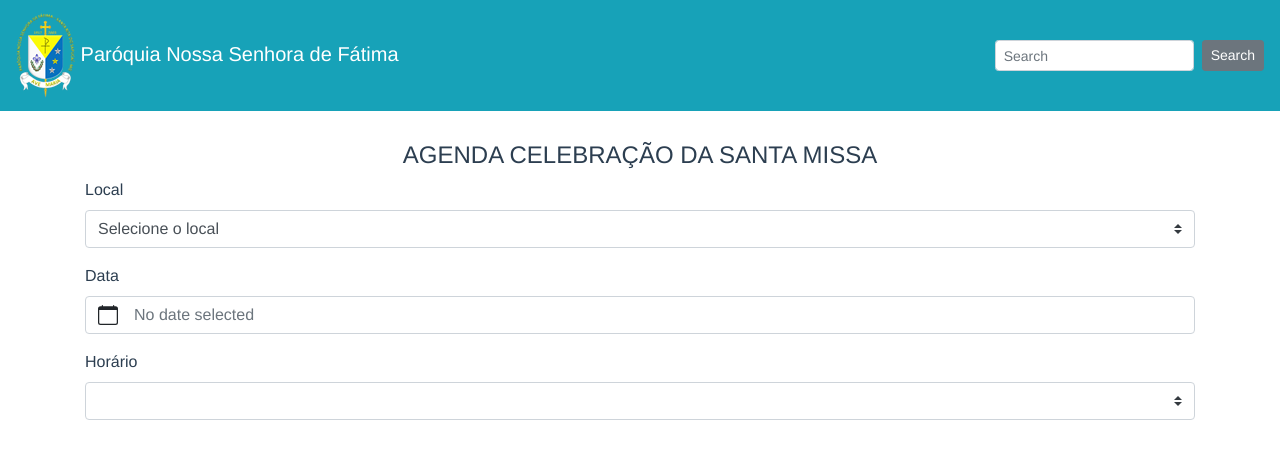
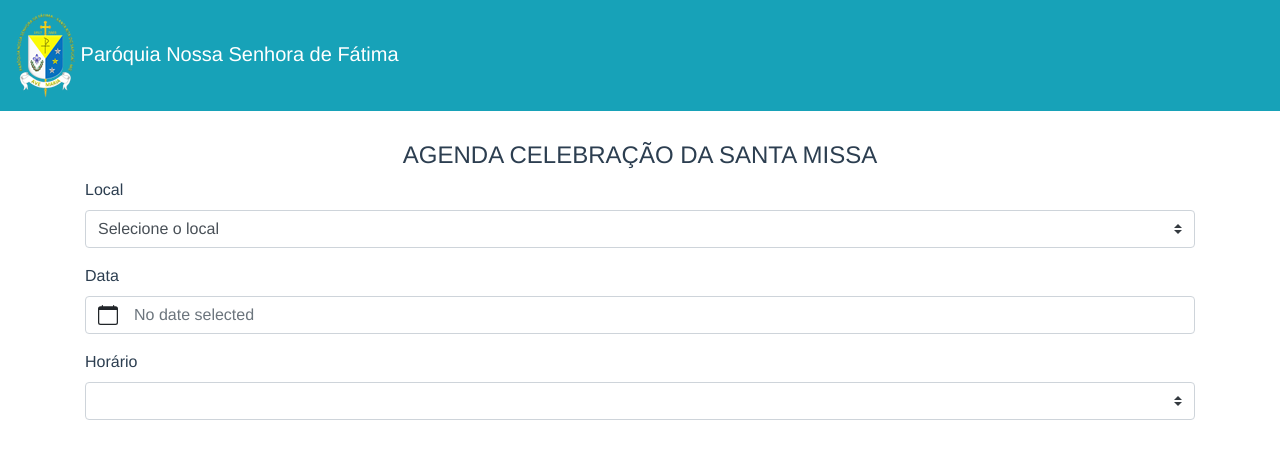
Before and after one commit to alexandre-uaio/agenda-font, a Vue app: page / in a window 1280 px wide. Shown: the top 458 px of the page. Built offline with nearby package versions, Linux system fonts and the light colour scheme.

Commit message:
Pronto para publicação

```diff
--- a/src/App.vue
+++ b/src/App.vue
@@ -1,28 +1,18 @@
 <template>
   <div id="app">
-    <section id=navbar>
+    <section id="navbar">
       <b-navbar toggleable="lg" type="dark" variant="info">
-    <b-navbar-brand href="#">
-      <img src="./assets/logo.png" alt="">
-      Paróquia Nossa Senhora de Fátima
-    </b-navbar-brand>
+        <b-navbar-brand href="#">
+          <img src="./assets/logo.png" alt />
+          Paróquia Nossa Senhora de Fátima
+        </b-navbar-brand>
 
-    <b-navbar-toggle target="nav-collapse"></b-navbar-toggle>
+        <b-navbar-toggle target="nav-collapse"></b-navbar-toggle>
 
-    <b-collapse id="nav-collapse" is-nav>
-
-
-      <!-- Right aligned nav items -->
-      <b-navbar-nav class="ml-auto">
-        <b-nav-form>
-          <b-form-input size="sm" class="mr-sm-2" placeholder="Search"></b-form-input>
-          <b-button size="sm" class="my-2 my-sm-0" type="submit">Search</b-button>
-        </b-nav-form>
-      </b-navbar-nav>
-    </b-collapse>
-  </b-navbar>
+        <b-collapse id="nav-collapse" is-nav></b-collapse>
+      </b-navbar>
     </section>
-    <router-view/>
+    <router-view />
   </div>
 </template>
 
--- a/src/main.js
+++ b/src/main.js
@@ -19,7 +19,8 @@ Vue.use(
   axios.create({
     //baseURL: "http://192.168.99.10:3333/",
     //baseURL: "http://127.0.0.1:3333/",
-    baseURL: "http://192.168.9.233:3333/",
+    //baseURL: "http://192.168.9.233:3333/",
+    baseURL: "http://138.94.52.123:3333/",
   })
 );
 
```
